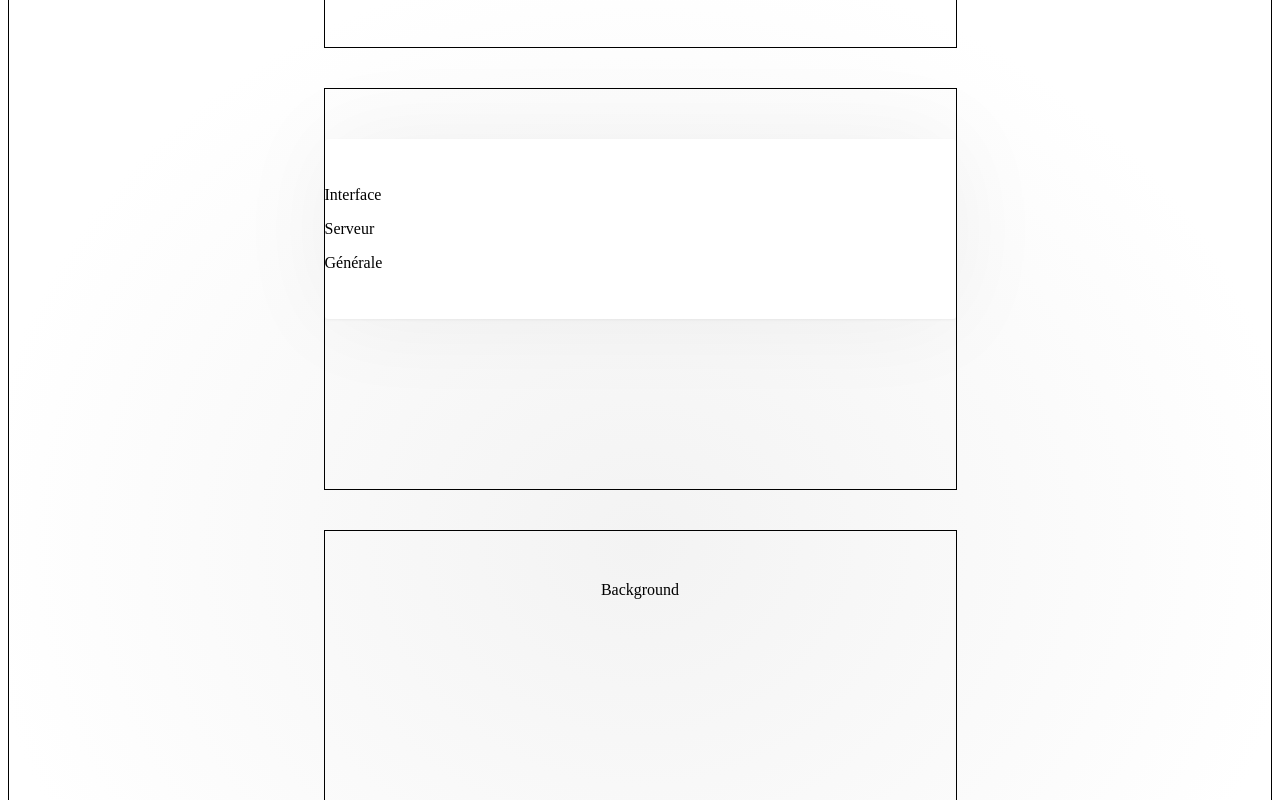
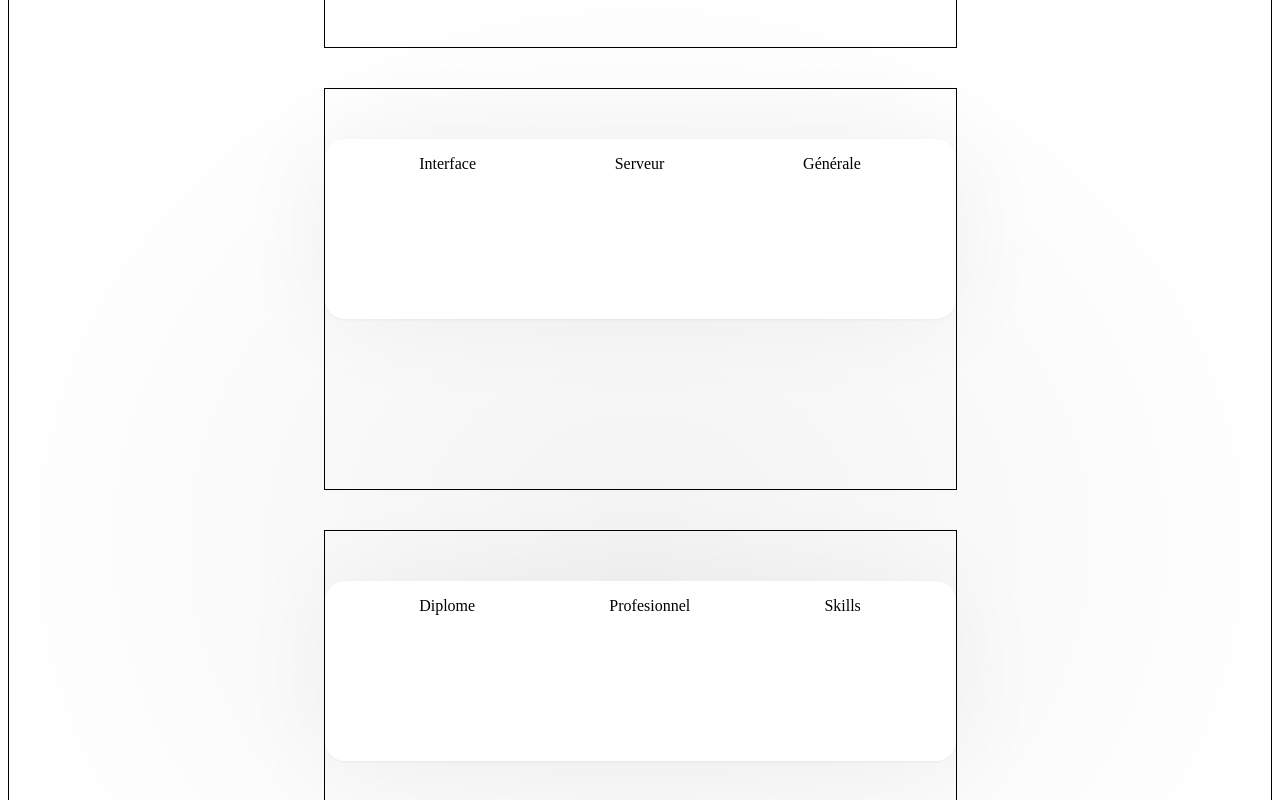
Before and after one commit to hkamalo/portfolio, a React (Create React App) app: page / in a window 1280 px wide. Shown: the part 720-1520 px from the top of the page. Built offline with nearby package versions, Linux system fonts and the light colour scheme.

Commit message:
progress in home page - add all sections

```diff
--- a/src/screens/HomePage.js
+++ b/src/screens/HomePage.js
@@ -44,18 +44,24 @@ const useStyles = makeStyles({
   },
   skills: {
     display: 'flex',
-    justifyContent: 'space-between',
-    alignItems: 'center',
+    justifyContent: 'center',
+    alignItems: 'flex-start',
     width: '100%',
     height: '60%',
     background: '#FFFFFF',
     boxShadow:
       '0px 0px 100px rgba(0, 0, 0, 0.05), 0px 1px 3px rgba(0, 0, 0, 0.05)',
-    borderRadius: '3px',
+    borderRadius: 20,
   },
   image: {
     width: 300,
     height: 170,
+  },
+  skillsElements: {
+    width: '70%',
+    display: 'flex',
+    alignItems: 'center',
+    justifyContent: 'space-between',
   },
 });
 
@@ -69,7 +75,7 @@ export default function HomePage() {
           <div className={classes.text}>text</div>
           <img
             className={classes.image}
-            src="https:// -content.duckduckgo.com/iu/?u=https%3A%2F%2Fwww.gannett-cdn.com%2F-mm-%2F438112d08852a5cf64fb668899b62a1c6abcfadb%2Fc%3D0-104-5312-3105%26r%3Dx1683%26c%3D3200x1680%2Flocal%2F-%2Fmedia%2F2017%2F05%2F23%2FWIGroup%2FAppleton%2F636311326049773956-UC.jpg&f=1&nofb=1"
+            src="https://external-content.duckduckgo.com/iu/?u=https%3A%2F%2Fwww.gannett-cdn.com%2F-mm-%2F438112d08852a5cf64fb668899b62a1c6abcfadb%2Fc%3D0-104-5312-3105%26r%3Dx1683%26c%3D3200x1680%2Flocal%2F-%2Fmedia%2F2017%2F05%2F23%2FWIGroup%2FAppleton%2F636311326049773956-UC.jpg&f=1&nofb=1"
             alt=""
           />
         </div>
@@ -82,7 +88,15 @@ export default function HomePage() {
             </div>
           </div>
         </div>
-        <div className={classes.content}>Background</div>
+        <div className={classes.content}>
+          <div className={classes.skills}>
+            <div className={classes.skillsElements}>
+              <p>Diplome</p>
+              <p>Profesionnel</p>
+              <p>Skills</p>
+            </div>
+          </div>
+        </div>
       </div>
     </>
   );
```
